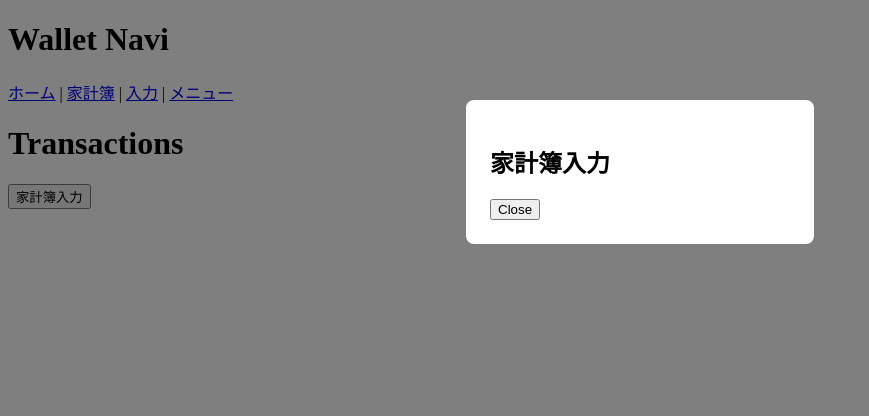
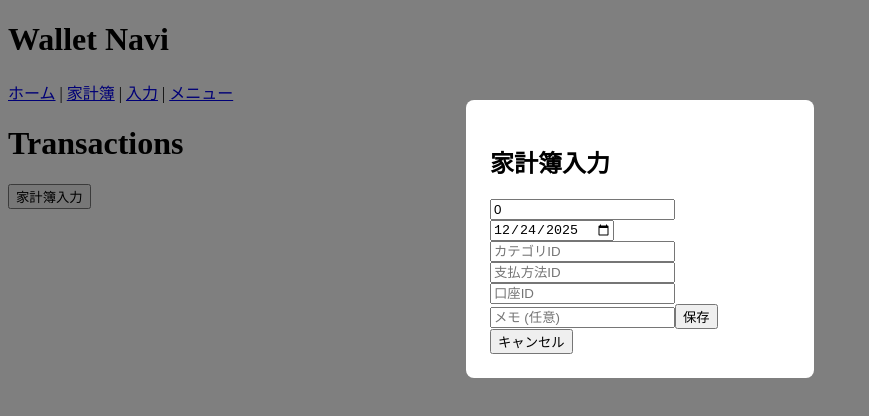
Before and after one commit to ShigaJun/wallet-navi, a React (Vite) app: page /transactions in a window 1280 px wide. Both pictures are taken after a click on the button "家計簿入力". Shown: the top 416 px of the page, without its empty margins (0-869 px from the left). Built offline with nearby package versions, Linux system fonts and the light colour scheme; no server answers.

Commit message:
feat: 取引の追加機能を追加

```diff
--- a/src/components/TransactionModal.tsx
+++ b/src/components/TransactionModal.tsx
@@ -1,18 +1,83 @@
+import { useState } from "react";
+import { addTransaction } from "../features/transactions/addTransaction";
+
 type TransactionModalProps = {
-  setIsOpen: (isOpen: boolean) => void;
+  setIsOpen: React.Dispatch<React.SetStateAction<boolean>>;
 };
 
-export default function TransactionModal({
-  setIsOpen,
-}: TransactionModalProps) {
+export default function TransactionModal({ setIsOpen }: TransactionModalProps) {
+  const [amount, setAmount] = useState<number>(0);
+  const [date, setDate] = useState<string>(() =>
+    new Date().toISOString().slice(0, 10)
+  );
+  const [categoryId, setCategoryId] = useState("");
+  const [paymentMethodId, setPaymentMethodId] = useState("");
+  const [accountId, setAccountId] = useState("");
+  const [memo, setMemo] = useState("");
+
+  const handleSubmit = async () => {
+    try {
+      await addTransaction({
+        amount,
+        date,
+        categoryId,
+        paymentMethodId,
+        accountId,
+        memo,
+      });
+
+      setIsOpen(false);
+    } catch (error) {
+      console.error(error);
+      alert("取引の追加に失敗しました。");
+    }
+  };
+
   return (
-    <>
-      <div className="overlay">
-        <div className="modal-content">
-          <h2>家計簿入力</h2>
-          <button onClick={() => setIsOpen(false)}>Close</button>
-        </div>
+    <div className="overlay">
+      <div className="modal-content">
+        <h2>家計簿入力</h2>
+
+        <input
+          type="number"
+          value={amount}
+          onChange={(e) => setAmount(Number(e.target.value))}
+          placeholder="金額"
+        />
+
+        <input
+          type="date"
+          value={date}
+          onChange={(e) => setDate(e.target.value)}
+        />
+
+        <input
+          value={categoryId}
+          onChange={(e) => setCategoryId(e.target.value)}
+          placeholder="カテゴリID"
+        />
+
+        <input
+          value={paymentMethodId}
+          onChange={(e) => setPaymentMethodId(e.target.value)}
+          placeholder="支払方法ID"
+        />
+
+        <input
+          value={accountId}
+          onChange={(e) => setAccountId(e.target.value)}
+          placeholder="口座ID"
+        />
+
+        <input
+          value={memo}
+          onChange={(e) => setMemo(e.target.value)}
+          placeholder="メモ (任意)"
+        />
+
+        <button onClick={handleSubmit}>保存</button>
+        <button onClick={() => setIsOpen(false)}>キャンセル</button>
       </div>
-    </>
+    </div>
   );
 }
--- /dev/null
+++ b/src/features/transactions/addTransaction.ts
@@ -0,0 +1,43 @@
+import { supabase } from "../../lib/supabase";
+
+type AddTransactionParams = {
+  amount: number;
+  date?: string;
+  categoryId: string;
+  paymentMethodId: string;
+  accountId: string;
+  memo?: string;
+};
+
+export async function addTransaction({
+  amount,
+  date,
+  categoryId,
+  paymentMethodId,
+  accountId,
+  memo,
+}: AddTransactionParams) {
+  const payload: {
+    amount: number;
+    date?: string;
+    category_id: string;
+    payment_method_id: string;
+    account_id: string;
+    memo: string | null;
+  } = {
+    amount,
+    category_id: categoryId,
+    payment_method_id: paymentMethodId,
+    account_id: accountId,
+    memo: memo || null,
+  };
+  if (date) {
+    payload.date = date;
+  }
+
+  const { error } = await supabase.from("transactions").insert([payload]);
+
+  if (error) {
+    throw error;
+  }
+}
--- a/src/lib/supabase.ts
+++ b/src/lib/supabase.ts
@@ -1,4 +1,3 @@
-
 import { createClient } from '@supabase/supabase-js'
 
 export const supabase = createClient(
```
